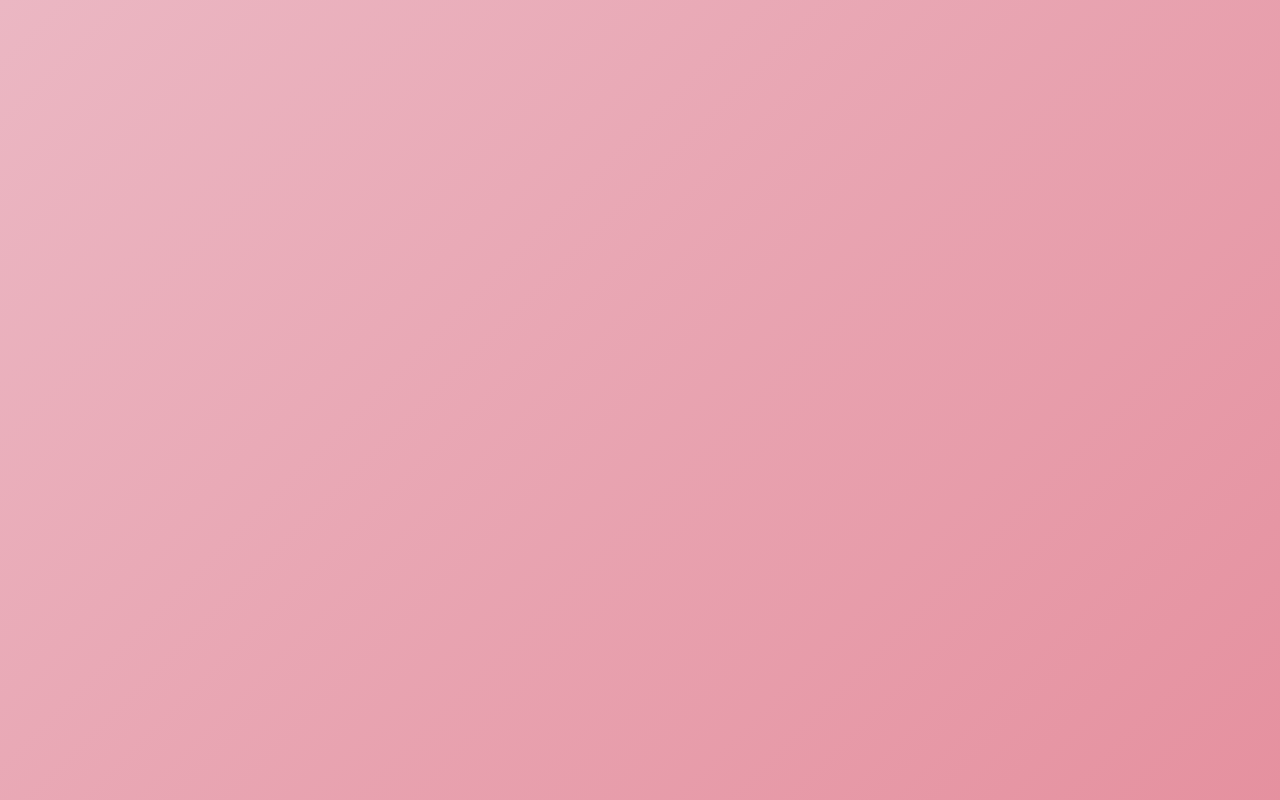
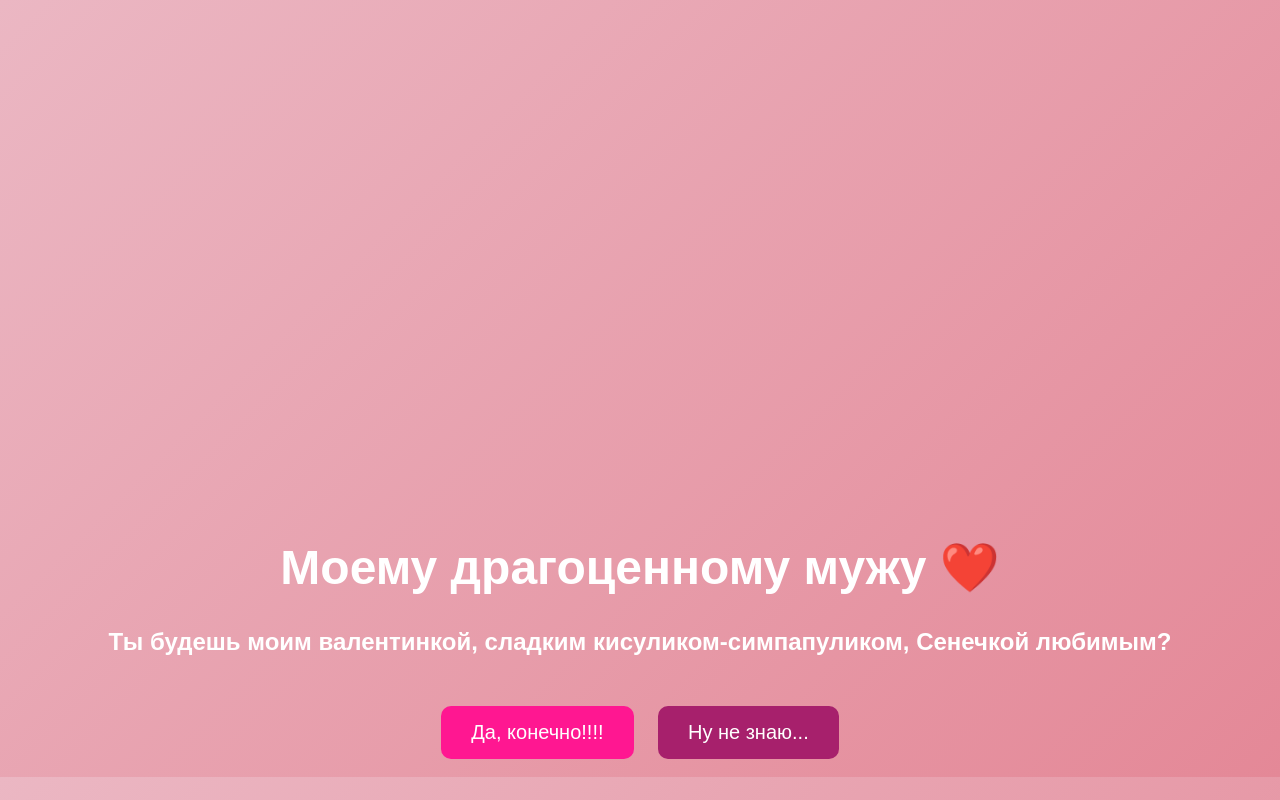
Before and after one commit to annyytt/forkisulkins, a plain HTML site: page index.html in a window 1280 px wide. Shown: the top 800 px of the page. Drawn offline with Linux system fonts and the light colour scheme.

Commit message:
Reduce padding-top from 1000px to 500px

```diff
--- a/index.html
+++ b/index.html
@@ -10,7 +10,7 @@ body {
   font-family: Arial, sans-serif;
   background: linear-gradient(135deg, #ebb7c3, #e48897);
   color: white;
-  padding-top: 1000px;
+  padding-top: 500px;
 }
 
 h1 {
```
